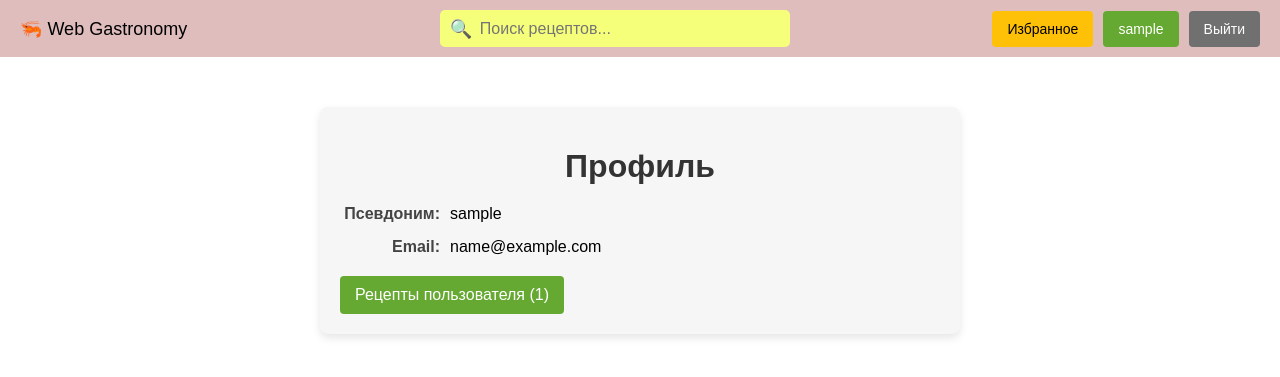
After one commit to BullDigga/web-gastronomy, a Django app: page /profile/1/ in a window 1280 px wide. The commit adds this page. Shown: the top 377 px of the page. Run offline with Django 5.2, Linux system fonts and the light colour scheme; tables that the repository leaves empty hold one stand-in row (values such as "Sample post").

Commit message:
Добавлена страница просмотра профиля; изменён хедер для Пользователя

```diff
--- a/django_gastronomy/django_gastronomy/urls.py
+++ b/django_gastronomy/django_gastronomy/urls.py
@@ -15,6 +15,7 @@ Including another URLconf
     2. Add a URL to urlpatterns:  path('blog/', include('blog.urls'))
 """
 from django.contrib import admin
+from django.contrib.auth.views import LogoutView
 from django.urls import path
 from django.conf import settings
 from django.conf.urls.static import static
@@ -24,6 +25,9 @@ urlpatterns = [
     path('admin/', admin.site.urls),
     path('', views.recipes_list_browse, name='recipes_list_browse'),
     path('register/', views.registration_view, name='registration'),
+    path('profile/<int:user_id>/', views.profile_view, name='profile'),
+    path('favorites/', views.favorites_view, name='favorites'),
+    path('logout/', LogoutView.as_view(next_page='/'), name='logout'),
 ]
 
 if settings.DEBUG:
--- a/django_gastronomy/django_gastronomy/views.py
+++ b/django_gastronomy/django_gastronomy/views.py
@@ -1,4 +1,4 @@
-from django.shortcuts import render
+from django.shortcuts import render, get_object_or_404, redirect
 from recipes.models import Recipe
 from django.contrib.auth.models import User
 from django.contrib import messages
@@ -19,15 +19,70 @@ def registration_view(request):
         email = request.POST.get('email')
         password = request.POST.get('password')
 
-        # Проверяем, что пользователь с таким именем или email не существует
-        if User.objects.filter(username=username).exists():
-            messages.error(request, 'Имя пользователя уже занято.')
+        errors = []
+
+        # Проверка имени пользователя
+        if not username:
+            errors.append('Не введён псевдоним.')
+        elif len(username) < 6:
+            errors.append('Псевдоним должен содержать минимум 6 символов.')
+        elif User.objects.filter(username=username).exists():
+            errors.append('Пользователь с данным псевдонимом уже зарегистрирован.')
+
+        # Проверка email
+        if not email:
+            errors.append('Не введён Email.')
         elif User.objects.filter(email=email).exists():
-            messages.error(request, 'Email уже используется.')
-        else:
-            # Создаем нового пользователя
-            User.objects.create_user(username=username, email=email, password=password)
-            messages.success(request, 'Вы успешно зарегистрировались!')
-            return redirect('recipes_list_browse')  # Перенаправляем на главную страницу
+            errors.append('Пользователь с данным email уже зарегистрирован.')
+
+        # Проверка пароля
+        if not password:
+            errors.append('Не введён пароль.')
+        elif len(password) < 6:
+            errors.append('Пароль должен содержать минимум 6 символов.')
+
+        # Если есть ошибки, показываем их
+        if errors:
+            for error in errors:
+                messages.error(request, error)
+            return render(request, 'registration.html')
+
+        # Создаем нового пользователя
+        new_user = User.objects.create_user(username=username, email=email, password=password)
+        messages.success(request, 'Вы успешно зарегистрировались!')
+
+        # Перенаправляем на страницу профиля нового пользователя
+        return redirect('profile', user_id=new_user.id)
 
     return render(request, 'registration.html')
+
+
+def profile_view(request, user_id):
+    # Получаем пользователя по ID
+    user = get_object_or_404(User, id=user_id)
+
+    # Подсчитываем количество рецептов пользователя
+    recipe_count = Recipe.objects.filter(author=user).count()
+
+    context = {
+        'user': user,
+        'recipe_count': recipe_count,
+    }
+    return render(request, 'profile_view.html', context)
+
+
+def favorites_view(request):
+    # Получаем текущего пользователя
+    user = request.user
+
+    # Проверяем, авторизован ли пользователь
+    if not user.is_authenticated:
+        return redirect('login')  # Перенаправляем на страницу входа
+
+    # Получаем список избранных рецептов пользователя
+    favorite_recipes = Recipe.objects.filter(favorited_by=user)
+
+    context = {
+        'favorite_recipes': favorite_recipes,
+    }
+    return render(request, 'favorites.html', context)
--- a/django_gastronomy/static/css/base.css
+++ b/django_gastronomy/static/css/base.css
@@ -1,10 +1,11 @@
+/* Общий стиль страницы */
 body {
     font-family: Arial, sans-serif;
     margin: 0;
     padding: 0;
-    color: #333;
 }
 
+/* Стиль хедера */
 header {
     display: flex;
     justify-content: space-between;
@@ -28,10 +29,9 @@ header .logo .logo-link {
 }
 
 header .search-bar {
-    flex-grow: 1;
+    flex-grow: 1; /* Поле поиска растягивается на всё доступное пространство */
     text-align: center;
     position: relative; /* Для позиционирования иконки */
-    padding-right: 512px;
 }
 
 header .search-bar .search-container {
@@ -67,8 +67,56 @@ header .search-bar .search-input:focus {
     background-color: #E5FF5A; /* Цвет фона при фокусе */
 }
 
-header .actor-indicator {
+/* Стиль контейнера с кнопками */
+.actor-content {
+    display: flex;
+    align-items: center;
+    gap: 10px; /* Расстояние между кнопками */
+}
+
+.auth-buttons {
+    display: flex;
+    gap: 10px; /* Отступ между кнопками */
+}
+
+/* Стиль кнопок */
+.auth-button {
+    display: inline-block;
+    padding: 10px 15px;
+    background-color: #66A932;
+    color: white;
+    text-decoration: none;
+    border-radius: 4px;
     font-size: 14px;
-    color: #333;
-    text-align: right;
+    text-align: center;
+    transition: background-color 0.3s ease;
 }
+
+.auth-button:hover {
+    background-color: #528C29; /* Темнее при наведении */
+}
+
+.auth-button.register {
+    background-color: #66A932; /* Цвет для кнопки "Регистрация" */
+}
+
+.auth-button.login {
+    background-color: #66A932; /* Цвет для кнопки "Вход" */
+}
+
+.auth-button.favorites {
+    background-color: #FFC107; /* Жёлтый цвет для кнопки "Избранное" */
+    color: black;
+}
+
+.auth-button.favorites:hover {
+    background-color: #E0A800;
+}
+
+.logout-button .auth-button {
+    background-color: #707070; /* Более тёмный серый цвет */
+}
+
+.logout-button .auth-button:hover {
+    background-color: #5A5A5A; /* Ещё темнее при наведении */
+}}
--- /dev/null
+++ b/django_gastronomy/static/css/profile_view.css
@@ -0,0 +1,57 @@
+/* Стиль контейнера профиля */
+.profile-container {
+    max-width: 600px;
+    margin: 50px auto;
+    padding: 20px;
+    background-color: #F6F6F6;
+    border-radius: 8px;
+    box-shadow: 0 4px 8px rgba(0, 0, 0, 0.1);
+}
+
+.profile-container h1 {
+    text-align: center;
+    margin-bottom: 20px;
+    color: #333;
+}
+
+/* Стиль строки с информацией */
+.info-row {
+    display: flex;
+    align-items: baseline; /* Выравнивание текста по базовой линии */
+    margin-bottom: 15px;
+}
+
+.info-row .label {
+    font-weight: bold;
+    color: #444;
+    min-width: 100px; /* Фиксированная ширина для пояснений */
+    text-align: right; /* Прижимаем пояснения к правому краю */
+    margin-right: 10px; /* Отступ между пояснением и данными */
+}
+
+.info-row .value {
+    color: black; /* Чёрный цвет для данных пользователя */
+    font-size: 16px;
+}
+
+/* Стиль блока с кнопкой */
+.profile-actions {
+    margin-top: 20px;
+    text-align: left; /* Кнопка прижата к левому краю */
+}
+
+/* Стиль кнопки "Рецепты пользователя" */
+.profile-button {
+    display: inline-block;
+    padding: 10px 15px;
+    background-color: #66A932;
+    color: white;
+    text-decoration: none;
+    border-radius: 4px;
+    font-size: 16px;
+    transition: background-color 0.3s ease;
+}
+
+.profile-button:hover {
+    background-color: #528C29;
+}
--- a/django_gastronomy/templates/base.html
+++ b/django_gastronomy/templates/base.html
@@ -10,6 +10,8 @@
     <link rel="stylesheet" href="{% static 'css/base.css' %}">
     <script src="{% static 'js/scripts.js' %}"></script>
     <link rel="icon" href="{% static 'favicon.ico' %}" type="image/x-icon">
+
+
 </head>
 <body>
     <header>
@@ -27,9 +29,21 @@
         </div>
 
         <div class="actor-content">
-            <!-- Django-контент header'а, зависящий от актора -->
-            {% block header-content %}
-            {% endblock %}
+            <!-- Логика для гостей и авторизованных пользователей -->
+            {% if not user.is_authenticated %}
+                <div class="auth-buttons">
+                    <a href="{% url 'registration' %}" class="auth-button register">Регистрация</a>
+                    <a href="#" class="auth-button login">Вход</a>
+                </div>
+            {% else %}
+                <a href="{% url 'favorites' %}" class="auth-button favorites">Избранное</a>
+                <div class="auth-buttons">
+                    <a href="{% url 'profile' user.id %}" class="auth-button profile">{{ user.username }}</a>
+                </div>
+                <div class="logout-button">
+                    <a href="{% url 'logout' %}" class="auth-button logout">Выйти</a>
+                </div>
+            {% endif %}
         </div>
     </header>
 
--- /dev/null
+++ b/django_gastronomy/templates/profile_view.html
@@ -0,0 +1,26 @@
+{% extends 'base.html' %}
+{% load static %}
+
+{% block title %}Профиль пользователя{% endblock %}
+
+{% block content %}
+    <link rel="stylesheet" href="{% static 'css/profile_view.css' %}">
+    <script src="{% static 'js/profile_view.js' %}"></script>
+
+    <div class="profile-container">
+        <h1>Профиль</h1>
+        <div class="profile-info">
+            <div class="info-row">
+                <span class="label">Псевдоним:</span>
+                <span class="value">{{ user.username }}</span>
+            </div>
+            <div class="info-row">
+                <span class="label">Email:</span>
+                <span class="value">{{ user.email }}</span>
+            </div>
+        </div>
+        <div class="profile-actions">
+            <a href="#" class="profile-button">Рецепты пользователя ({{ recipe_count }})</a>
+        </div>
+    </div>
+{% endblock %}
```
Also changed, not shown: django_gastronomy/templates/profile_browse.html (deleted, +0 -10 lines), django_gastronomy/templates/recipes_list_browse.html (+0 -9 lines), django_gastronomy/static/js/profile_view.js (added).
